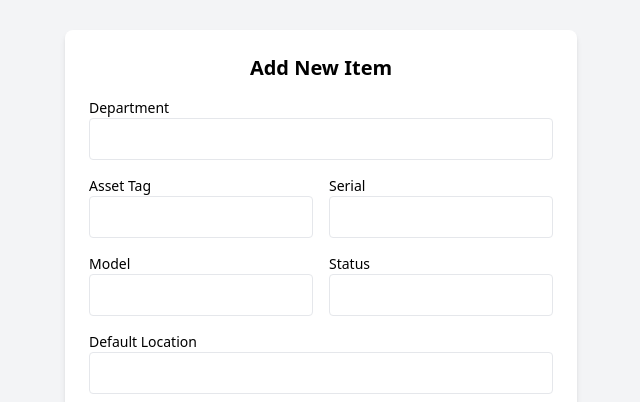
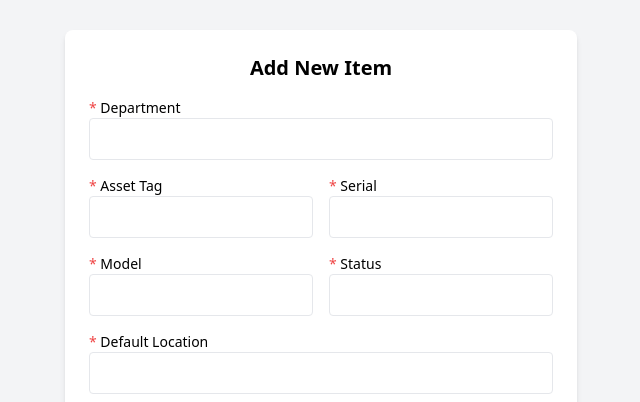
Before and after one commit to callmax02/cims2, a React (Vite) app in the folder frontend/: page /addItem in a window 1280 px wide. Shown: the part 106-508 px from the top of the page, without its empty margins (319-959 px from the left). Built offline with nearby package versions, Linux system fonts and the light colour scheme.

Commit message:
1.04 - Connected Add Item FE to BE and added toast messages

```diff
--- a/frontend/package.json
+++ b/frontend/package.json
@@ -13,7 +13,8 @@
     "react": "^19.0.0",
     "react-dom": "^19.0.0",
     "react-icons": "^5.4.0",
-    "react-router-dom": "^7.1.5"
+    "react-router-dom": "^7.1.5",
+    "react-toastify": "^11.0.3"
   },
   "devDependencies": {
     "@eslint/js": "^9.19.0",
--- a/frontend/src/components/AddItemForm.jsx
+++ b/frontend/src/components/AddItemForm.jsx
@@ -1,4 +1,7 @@
 import React, { useState } from "react";
+import { useNavigate } from "react-router-dom";
+import { toast, ToastContainer } from "react-toastify";
+import "react-toastify/dist/ReactToastify.css";
 
 const AddItemForm = ({ onAdd }) => {
   const [formData, setFormData] = useState({
@@ -8,10 +11,11 @@ const AddItemForm = ({ onAdd }) => {
     model: "",
     status: "",
     defaultLocation: "",
-    image: "",
+    image: "", // Stores Base64-encoded image
   });
 
   const [imagePreview, setImagePreview] = useState(null);
+  const navigate = useNavigate();
 
   const handleChange = (e) => {
     const { name, value } = e.target;
@@ -21,28 +25,50 @@ const AddItemForm = ({ onAdd }) => {
   const handleImageChange = (e) => {
     const file = e.target.files[0];
     if (file) {
-      setFormData((prev) => ({ ...prev, image: file }));
-      setImagePreview(URL.createObjectURL(file));
+      const reader = new FileReader();
+      reader.readAsDataURL(file);
+      reader.onload = () => {
+        const base64String = reader.result.split(",")[1]; // Remove prefix
+        setFormData((prev) => ({ ...prev, image: base64String }));
+        setImagePreview(reader.result); // Keep full Base64 for preview
+      };
+      reader.onerror = (error) => {
+        console.error("Error reading file:", error);
+        toast.error("Failed to load image");
+      };
     }
   };
 
-  const handleSubmit = (e) => {
+  const handleSubmit = async (e) => {
     e.preventDefault();
-    onAdd({ id: Date.now(), ...formData }); // Pass data to parent component
-    setFormData({
-      department: "",
-      assetTag: "",
-      serial: "",
-      model: "",
-      status: "",
-      defaultLocation: "",
-      image: "",
-    });
-    setImagePreview(null);
+
+    try {
+      const response = await fetch("http://localhost:8080/api/items", {
+        method: "POST",
+        headers: {
+          "Content-Type": "application/json",
+        },
+        body: JSON.stringify(formData),
+      });
+
+      if (!response.ok) {
+        const errorData = await response.json();
+        throw new Error(errorData.message || "Failed to add item");
+      }
+
+      toast.success("Item inserted!");
+
+      setTimeout(() => {
+        window.location.href = "/dashboard"; // Redirect after 2 seconds
+      }, 2000);
+    } catch (error) {
+      toast.error(error.message);
+    }
   };
 
   return (
     <div className="flex items-center justify-center min-h-screen bg-gray-100 p-4">
+      <ToastContainer />
       <form
         onSubmit={handleSubmit}
         className="bg-white p-6 rounded-lg shadow-md w-full max-w-lg"
@@ -50,7 +76,9 @@ const AddItemForm = ({ onAdd }) => {
         <h2 className="text-xl font-semibold mb-4 text-center">Add New Item</h2>
 
         <div className="mb-4">
-          <label className="block text-sm font-medium">Department</label>
+          <label className="block text-sm font-medium">
+            <span className="text-red-500">*</span> Department
+          </label>
           <input
             type="text"
             name="department"
@@ -63,7 +91,9 @@ const AddItemForm = ({ onAdd }) => {
 
         <div className="grid grid-cols-2 gap-4">
           <div className="mb-4">
-            <label className="block text-sm font-medium">Asset Tag</label>
+            <label className="block text-sm font-medium">
+              <span className="text-red-500">*</span> Asset Tag
+            </label>
             <input
               type="text"
               name="assetTag"
@@ -75,7 +105,9 @@ const AddItemForm = ({ onAdd }) => {
           </div>
 
           <div className="mb-4">
-            <label className="block text-sm font-medium">Serial</label>
+            <label className="block text-sm font-medium">
+              <span className="text-red-500">*</span> Serial
+            </label>
             <input
               type="text"
               name="serial"
@@ -89,7 +121,9 @@ const AddItemForm = ({ onAdd }) => {
 
         <div className="grid grid-cols-2 gap-4">
           <div className="mb-4">
-            <label className="block text-sm font-medium">Model</label>
+            <label className="block text-sm font-medium">
+              <span className="text-red-500">*</span> Model
+            </label>
             <input
               type="text"
               name="model"
@@ -101,7 +135,9 @@ const AddItemForm = ({ onAdd }) => {
           </div>
 
           <div className="mb-4">
-            <label className="block text-sm font-medium">Status</label>
+            <label className="block text-sm font-medium">
+              <span className="text-red-500">*</span> Status
+            </label>
             <input
               type="text"
               name="status"
@@ -114,7 +150,9 @@ const AddItemForm = ({ onAdd }) => {
         </div>
 
         <div className="mb-4">
-          <label className="block text-sm font-medium">Default Location</label>
+          <label className="block text-sm font-medium">
+            <span className="text-red-500">*</span> Default Location
+          </label>
           <input
             type="text"
             name="defaultLocation"
```
Also changed, not shown: 1 other file (tests, documents, lock files or other folders).
